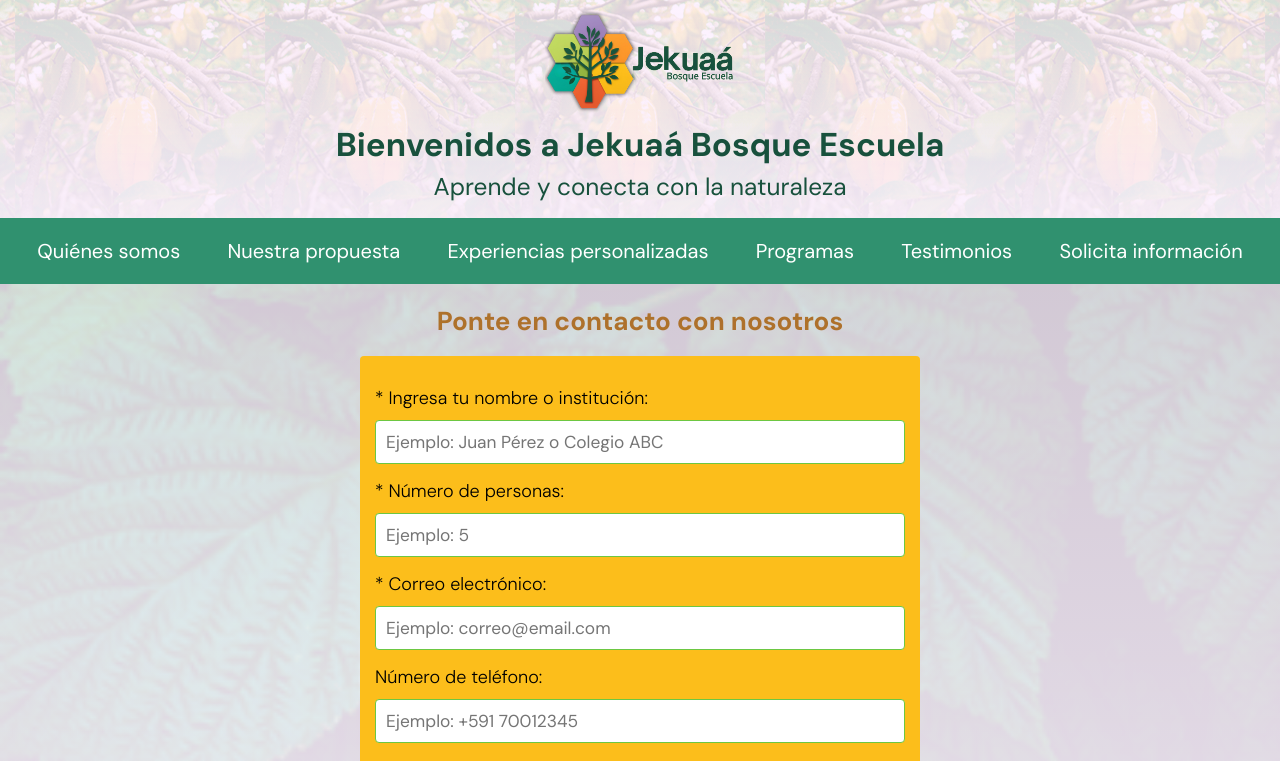
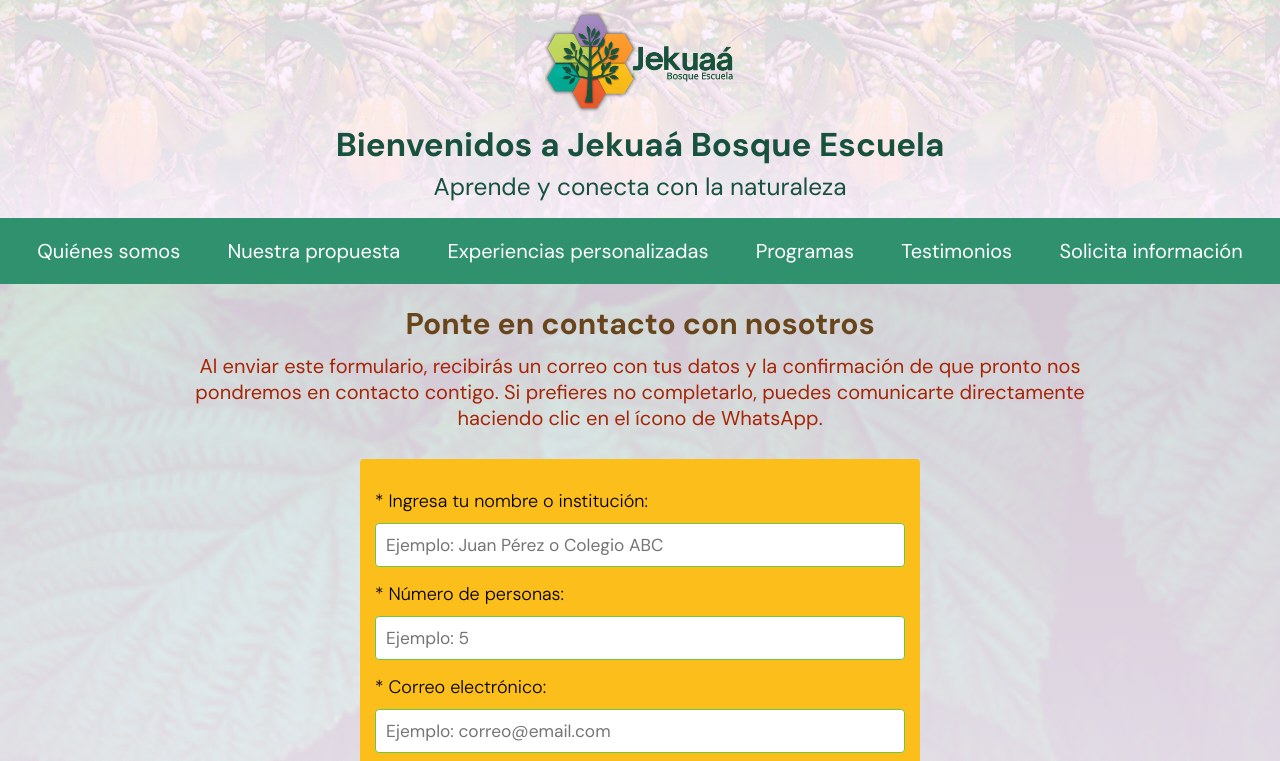
Before and after one commit to cazoni007/landing-jekuaa-vite, a React (Vite) app: page /#/solicitaInformacion in a window 1280 px wide. Shown: the top 761 px of the page. Built offline with nearby package versions, Linux system fonts and the light colour scheme.

Commit message:
Adding load animation to Experiences Component, fixing typo on Pack component and add a message on Form Component

```diff
--- a/src/Experiencias/Experiencias.css
+++ b/src/Experiencias/Experiencias.css
@@ -80,6 +80,13 @@
   /* Evita que la imagen se deforme */
   object-position: center;
   border-radius: 0.4rem;
+}
+
+.experiences__animation .icon-tree path,
+.experiences__animation .icon-tree circle,
+.experiences__animation .Icon-leaf svg,
+.experiences__animation .Icon-leaf2 svg {
+    fill: #ffffff;
 }
 
 /* Estado inicial: los artículos están opacos */
--- a/src/Experiencias/index.jsx
+++ b/src/Experiencias/index.jsx
@@ -1,5 +1,6 @@
 import React from 'react';
 import { LandingContext } from '../LandingContext';
+import { LoadAnimation } from '../IconSelector/LoadAnimation';
 import './Experiencias.css'
 
 function Experiences() {
@@ -43,7 +44,10 @@ function Experiences() {
             {/* Contenido Principal */}
             <section className='experiences__articleContainer'>
                 <div className='experience__firstArticles'>
-                    {experiences.map((experience, index) => (
+                    {experiences.map((experience, index) => {
+                        const [loading, setLoading] = React.useState(!!experience.img || !!experience.img2);
+                        const [error, setError] = React.useState(false);
+                        return (
                             <article ref={el => articlesRef.current[index] = el} className={`experiences__article hidden-article ${index % 2 === 0 ? 'slide-left' : 'slide-right'}`} key={index}>
                                 <div className='experiences__textContainer'>
                                     <h2 className='experiences__titleArticle' >{experience.title}</h2>
@@ -51,18 +55,26 @@ function Experiences() {
                                 </div>
                                 <div className='experiences__imgArticle experiences__imgArticle--section3'>
                                     <div className='experiences__images--front'>
-                                    <img src={experience.img} alt={`Imagen de niño escavando`} className="experiences__image" />
+                                        {loading && <div className='experiences__animation'><LoadAnimation /></div>}
+                                        {error && <p className="errorMessage">No se pudo cargar la imagen</p>}
+                                        {experience.img && !error && (<img onLoad={() => setLoading(false)} src={experience.img} alt={`Imagen de niño escavando`} className="experiences__image" />)}
                                     </div>
                                     {/* Lado trasero con imagen */}
                                     <div className='experiences__images--back'>
-                                    <img src={experience.img2} alt={`Imagen sobre ${experience.title}`} className="experiences__image" />
+                                        {loading && <div className='experiences__animation'><LoadAnimation /></div>}
+                                        {error && <p className="errorMessage">No se pudo cargar la imagen</p>}
+                                        {experience.img2 && !error && (<img onLoad={() => setLoading(false)} src={experience.img2} alt={`Imagen sobre ${experience.title}`} className="experiences__image" />)}
                                     </div>
                                 </div>
                             </article>
-                    ))}
+                        )
+                    })}
                 </div>
                 <div className='experience__secondArticles'>
-                    {experiences2.map((experience, index) => (
+                    {experiences2.map((experience, index) => {
+                        const [loading, setLoading] = React.useState(!!experience.img || !!experience.img2);
+                        const [error, setError] = React.useState(false);
+                        return (
                             <article key={index + experiences.length} ref={el => articlesRef.current[index + experiences.length] = el} className={`experiences__article hidden-article ${index % 2 === 0 ? 'slide-left' : 'slide-right'}`}>
                                 <div className='experiences__textContainer'>
                                     <h2 className='experiences__titleArticle' >{experience.title}</h2>
@@ -70,15 +82,20 @@ function Experiences() {
                                 </div>
                                 <div className='experiences__imgArticle experiences__imgArticle--section3'>
                                     <div className='experiences__images--front'>
-                                    <img src={experience.img} alt={`Imagen de ${experience.title}`} className="experiences__image" />
+                                        {loading && <div className='experiences__animation'><LoadAnimation /></div>}
+                                        {error && <p className="errorMessage">No se pudo cargar la imagen</p>}
+                                        {experience.img && !error && (<img onLoad={() => setLoading(false)} src={experience.img} alt={`Imagen de ${experience.title}`} className="experiences__image" />)}
                                     </div>
                                     {/* Lado trasero con imagen */}
                                     <div className='experiences__images--back'>
-                                    <img src={experience.img2} alt={`Imagen sobre ${experience.title}`} className="experiences__image" />
+                                        {loading && <div className='experiences__animation'><LoadAnimation /></div>}
+                                        {error && <p className="errorMessage">No se pudo cargar la imagen</p>}
+                                        {experience.img2 && !error && (<img onLoad={() => setLoading(false)} src={experience.img2} alt={`Imagen sobre ${experience.title}`} className="experiences__image" />)}
                                     </div>
                                 </div>
                             </article>
-                    ))}
+                        )
+                    })}
                 </div>
             </section>
         </div>
--- a/src/Form/Form.css
+++ b/src/Form/Form.css
@@ -1,8 +1,16 @@
 .formTitle {
     font-size: 2rem;
-    color: #AE712B;
+    color: #69451c;
     text-align: center;
     padding: 2rem 1rem 0rem 1rem;
+}
+
+.formText {
+    color: #a52507;
+    padding: 1rem 1.5rem;
+    font-size: 1.4rem;
+    font-weight: 400;
+    text-align: center;
 }
 
 .form {
@@ -114,11 +122,14 @@
     .form__buttomSubmit {
         font-size: 1.55rem;
     }
+    .formText {
+        font-size: 1.6rem;
+    }
 }
 
 @media (min-width: 1000px) {
     .formTitle {
-        font-size: 2.6rem;
+        font-size: 3rem;
     }
     .socialMedia {
         right: -10rem;
@@ -126,4 +137,9 @@
     .form__buttomSubmit {
         font-size: 1.85rem;
     }
+    .formText {
+        padding-left: 15rem;
+        padding-right: 15rem;
+        font-size: 2rem;
+    }
 }
--- a/src/Form/index.jsx
+++ b/src/Form/index.jsx
@@ -33,6 +33,7 @@ function Form() {
     return (
         <>
             <h2 className='formTitle'>Ponte en contacto con nosotros</h2>
+            <p className='formText'>Al enviar este formulario, recibirás un correo con tus datos y la confirmación de que pronto nos pondremos en contacto contigo. Si prefieres no completarlo, puedes comunicarte directamente haciendo clic en el ícono de WhatsApp.</p>
             <form className='form'>
                 <label className='form__label' htmlFor="nombre">
                     <span className='form__spanText'>* Ingresa tu nombre o institución:</span>
--- a/src/Pack/index.jsx
+++ b/src/Pack/index.jsx
@@ -56,11 +56,11 @@ function Pack() {
                                 <p className='pack__articleText'>{service.speech}</p>
                                 <div className='pack__imgs pack__imgs--animation'>
                                     {loading && <div className='pack__animation'><LoadAnimation /></div>}
-                                    {error && <p className="errorMessage">No se pudo cargar el video</p>}
+                                    {error && <p className="errorMessage">No se pudo cargar la imagen</p>}
 
                                     {service.img && !error && (<div className='pack__imgFront'><img onLoad={() => setLoading(false)} src={service.img} alt={`Imagen de ${service.title}`} className='pack__img' /></div>)}
 
-                                    {service.img && !error && (<div className='pack__imgBack'><img onLoad={() => setLoading(false)} src={service.img2} alt={`Imagen de ${service.title}`} className='pack__img' /></div>)}
+                                    {service.img2 && !error && (<div className='pack__imgBack'><img onLoad={() => setLoading(false)} src={service.img2} alt={`Imagen de ${service.title}`} className='pack__img' /></div>)}
                                 </div>
                             </div>
                         </article>
--- a/vite.config.js
+++ b/vite.config.js
@@ -6,6 +6,6 @@ import svgr from 'vite-plugin-svgr'
 export default defineConfig({
   plugins: [react(), svgr(),],
   server: {
-    allowedHosts: ["86c3-189-28-69-243.ngrok-free.app", "05cb-189-28-71-196.ngrok-free.app"]
+    allowedHosts: ["86c3-189-28-69-243.ngrok-free.app", "05cb-189-28-71-196.ngrok-free.app", "00cb-189-28-71-196.ngrok-free.app"]
   }
 })
```
Lines whose indentation alone changed are shown as unchanged.
